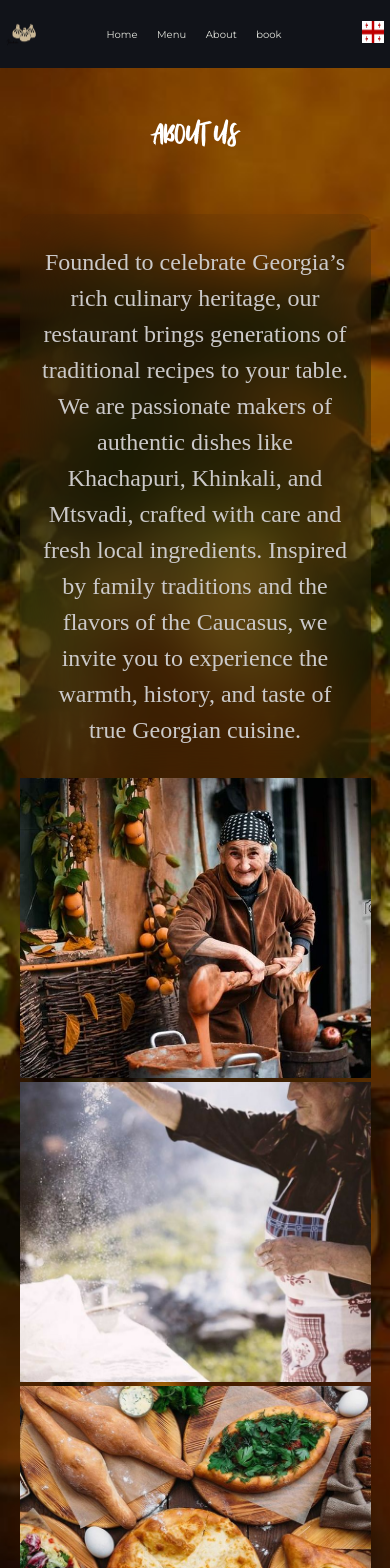
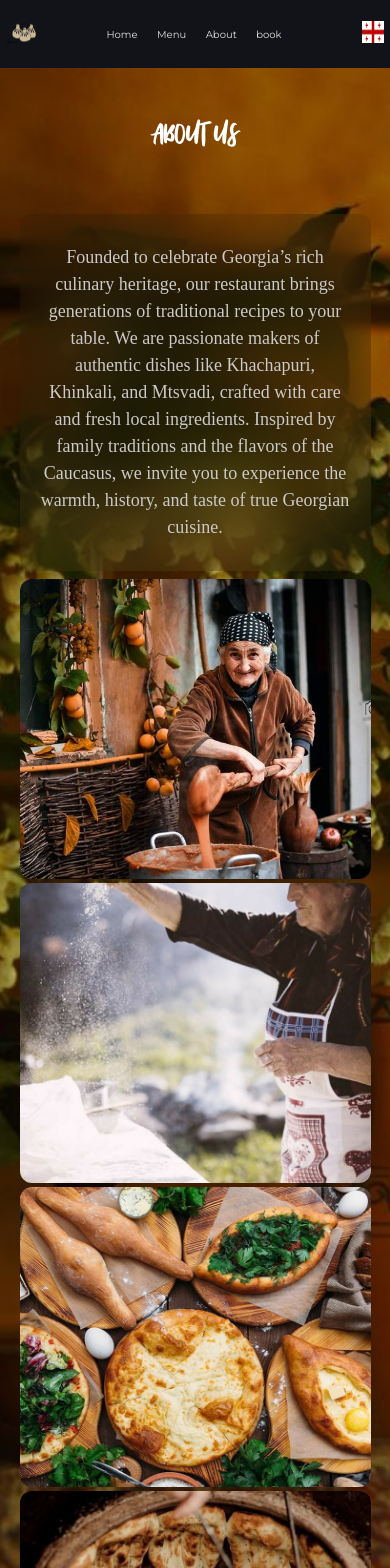
Before and after one commit to lP-deve/college, a React (Vite) app: page /about in a window 390 px wide. Shown: the top 1568 px of the page. Built offline with nearby package versions, Linux system fonts and the light colour scheme.

Commit message:
updated input styles

```diff
--- a/src/components/about/About.css
+++ b/src/components/about/About.css
@@ -31,6 +31,9 @@
  font-size: 58px;
  font-family: Bitter rose;
 }
+ .images div img{
+    border-radius: 12px;
+   }
 
 .info{
     background:transparent;
@@ -70,8 +73,11 @@
 
 .images{
     display: flex !important;
+    margin-bottom: 12px;
 }
-
+.info{
+    margin-bottom: 8px;
+   }
 .info{
 
     width:100%;
@@ -86,9 +92,14 @@
     h1{
     font-size: 32px !important;
    }
+   .info p{
+    font-size: 18px !important;
+   }
+
    .images{
     flex-direction: column;
    }
 
 
+
 }
--- a/src/components/contact/Contact.css
+++ b/src/components/contact/Contact.css
@@ -48,12 +48,21 @@
     margin-top: 30px;
 }
 .inp{
-    justify-content: center;
-    align-items: center;
+
+    place-content: center;
     gap:12px;
-    width: 100%;
     display: grid;
     grid-template-columns: 1fr 1fr;
+}
+.date, .time{
+    width: 100%;
+
+}
+.time input{
+    width: 100%;
+}
+.date input{
+    width: 100%;
 }
 
 .error-input {
@@ -153,21 +162,12 @@
     font-size: 12px;
 }
 
-.input, .inp{
-    margin-top: 20px;
-}
+
 .inp{
-    gap:6px;
-    flex-direction: column;
-    display: flex;
-    width: 100%;
 
-}
-.time{
-    width: 100%;
-}
-.date{
-    width: 100%;
+    grid-template-columns: 1fr;
+
+
 }
 .book-btn {
   color: #dedddd;
--- a/src/components/contact/Contact.jsx
+++ b/src/components/contact/Contact.jsx
@@ -68,6 +68,7 @@
               <p className="error">{errors.date?.message}</p>
             </div>
 
+
             <div className="time">
               <label htmlFor="time">Time</label>
               <input type="time" id="time" className={errors.time ? "error-input" : ""} {...register("time")}  />
```
